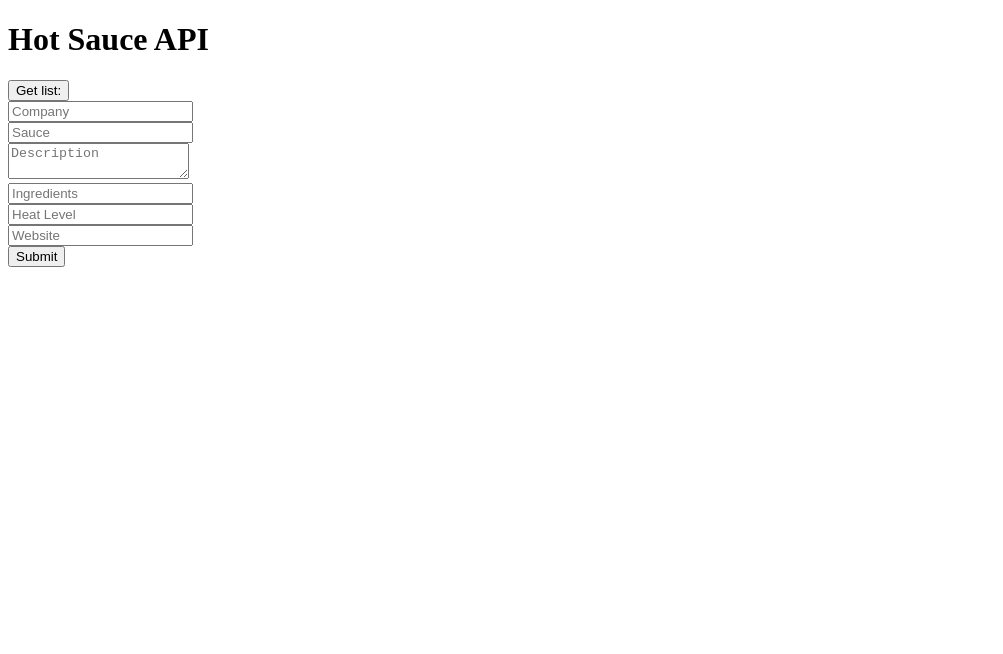
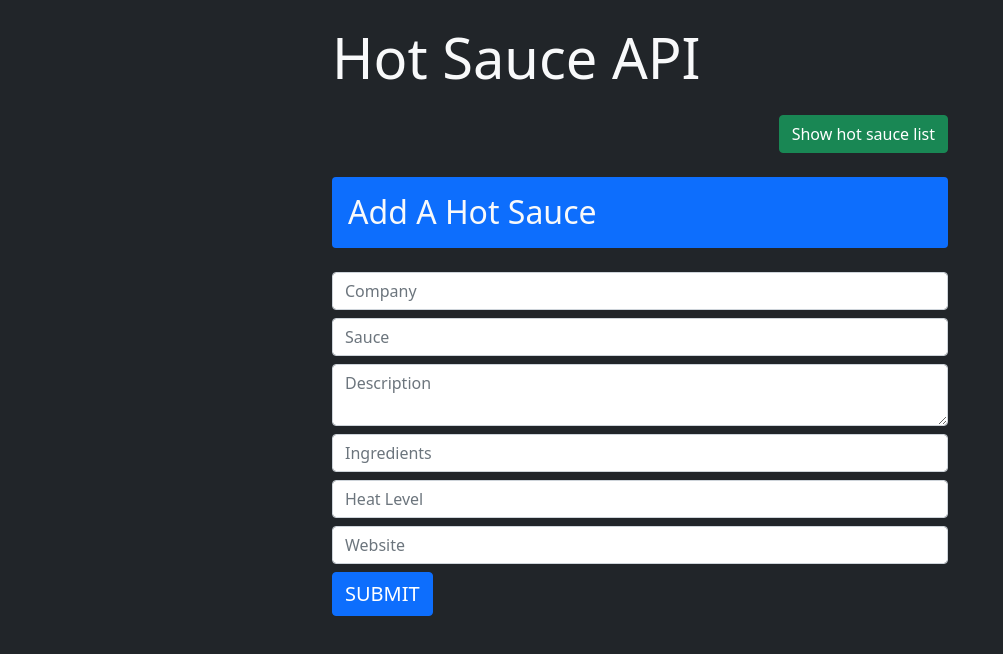
Before and after one commit to mrblanchard/hot-sauce-api, a website: page public/index.html in a window 1280 px wide. Shown: the whole page, without its empty margins (0-1003 px from the left). Drawn offline with nearby package versions, Linux system fonts and the light colour scheme.

Commit message:
adding styles

```diff
--- a/public/index.html
+++ b/public/index.html
@@ -6,38 +6,43 @@
     <title>Hot Sauce API</title>
     <meta name="description" content="Hot Sauce" />
     <meta name="viewport" content="width=device-width, initial-scale=1" />
-    <link rel="stylesheet" href="" />
+    <link href="https://cdn.jsdelivr.net/npm/bootstrap@5.0.2/dist/css/bootstrap.min.css" rel="stylesheet" integrity="sha384-EVSTQN3/azprG1Anm3QDgpJLIm9Nao0Yz1ztcQTwFspd3yD65VohhpuuCOmLASjC" crossorigin="anonymous">
   </head>
-  <body>
-    <h1>Hot Sauce API</h1>
-    <button id="btn">Get list:</button><br />
+  <body class="bg-dark">
+    <div class="container col col-6 ">
+    <h1 class="display-4 mb-4 pt-4 text-light fw-lighter">Hot Sauce API</h1>
+    <div class="d-flex justify-content-end">
+      <button class="btn btn-success mb-4 fs-6 fw-lighter" id="btn">Show hot sauce list</button><br />
+    </div>
 
     <div id="output"></div>
-    <form id="addSauce">
-      <div>
-        <input type="text" id="name" placeholder="Company" />
+    <form id="addSauce" class="">
+      <h2 class="display-7 mb-4 p-3 bg-primary fw-lighter text-light rounded">Add A Hot Sauce</h2>
+      <div class="form-group">
+        <input class="form-control mb-2 fw-light" type="text" id="name" placeholder="Company" />
       </div>
       <div>
-        <input type="text" id="sauce" placeholder="Sauce" />
+        <input class="form-control mb-2 fw-light" type="text" id="sauce" placeholder="Sauce" />
       </div>
 
       <div>
-        <textarea id="description" placeholder="Description"></textarea>
+        <textarea class="form-control mb-2 fw-light" id="description" placeholder="Description"></textarea>
       </div>
       <div>
-        <input type="text" id="ingredients" placeholder="Ingredients" />
+        <input class="form-control mb-2 fw-light" type="text" id="ingredients" placeholder="Ingredients" />
       </div>
       <div>
-        <input type="text" id="heatLevel" placeholder="Heat Level" />
+        <input class="form-control mb-2 fw-light" type="text" id="heatLevel" placeholder="Heat Level" />
       </div>
       <div>
-        <input type="text" id="web" placeholder="Website" />
+        <input class="form-control mb-2 fw-light" type="text" id="web" placeholder="Website" />
       </div>
       <div>
-        <input type="submit" value="Submit" />
+        <input class="btn btn-primary text-uppercase fw-lighter fs-5 mb-4" type="submit" value="Submit" />
       </div>
 
     </form>
+  </div>
     <script src="scripts.js"></script>
   </body>
 </html>
--- a/public/scripts.js
+++ b/public/scripts.js
@@ -9,14 +9,16 @@ function getHotSauce() {
 
       data.forEach(function (hotsauce) {
         output += `
-        <ul>
-        <li>Company: ${hotsauce.name}</li>
-        <li>Sauce: ${hotsauce.sauce}</li>
-        <li>Description: ${hotsauce.description}</li>
-        <li>Ingredients: ${hotsauce.ingredients}</li>
-        <li>Heat Level: ${hotsauce.heatlevel}</li>
-        <li>Website: ${hotsauce.web}</li>
+
+        <ul class="list-group bg-light mt-4">
+        <li class="list-group-item bg-danger text-light">Company: ${hotsauce.name}</li>
+        <li class="list-group-item">Sauce: ${hotsauce.sauce}</li>
+        <li class="list-group-item">Description: ${hotsauce.description}</li>
+        <li class="list-group-item">Ingredients: ${hotsauce.ingredients}</li>
+        <li class="list-group-item">Heat Level: ${hotsauce.heatlevel}</li>
+        <li class="list-group-item ">Website: ${hotsauce.web}</li>
         </ul>
+
       `;
       });
       document.getElementById('output').innerHTML = output;
```
